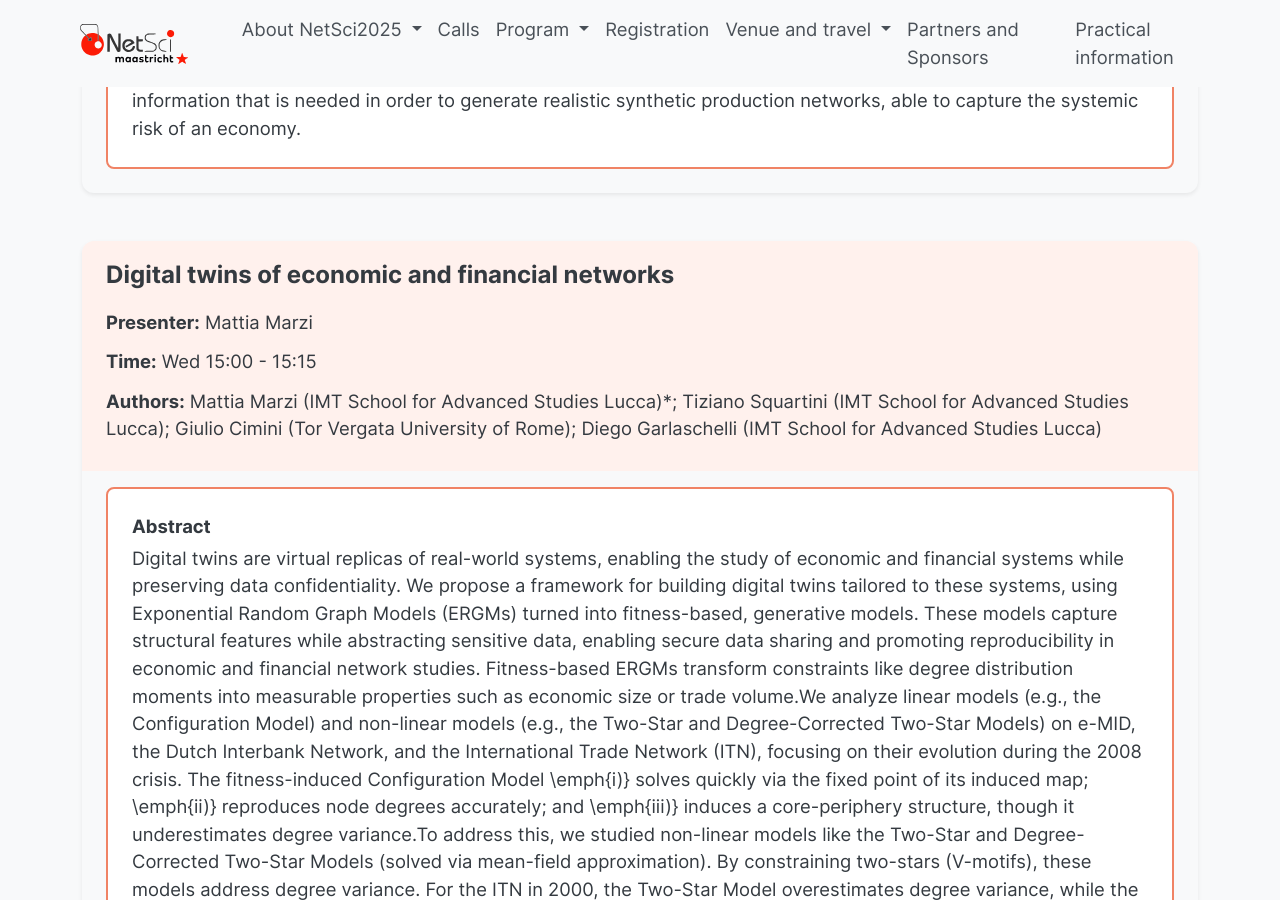
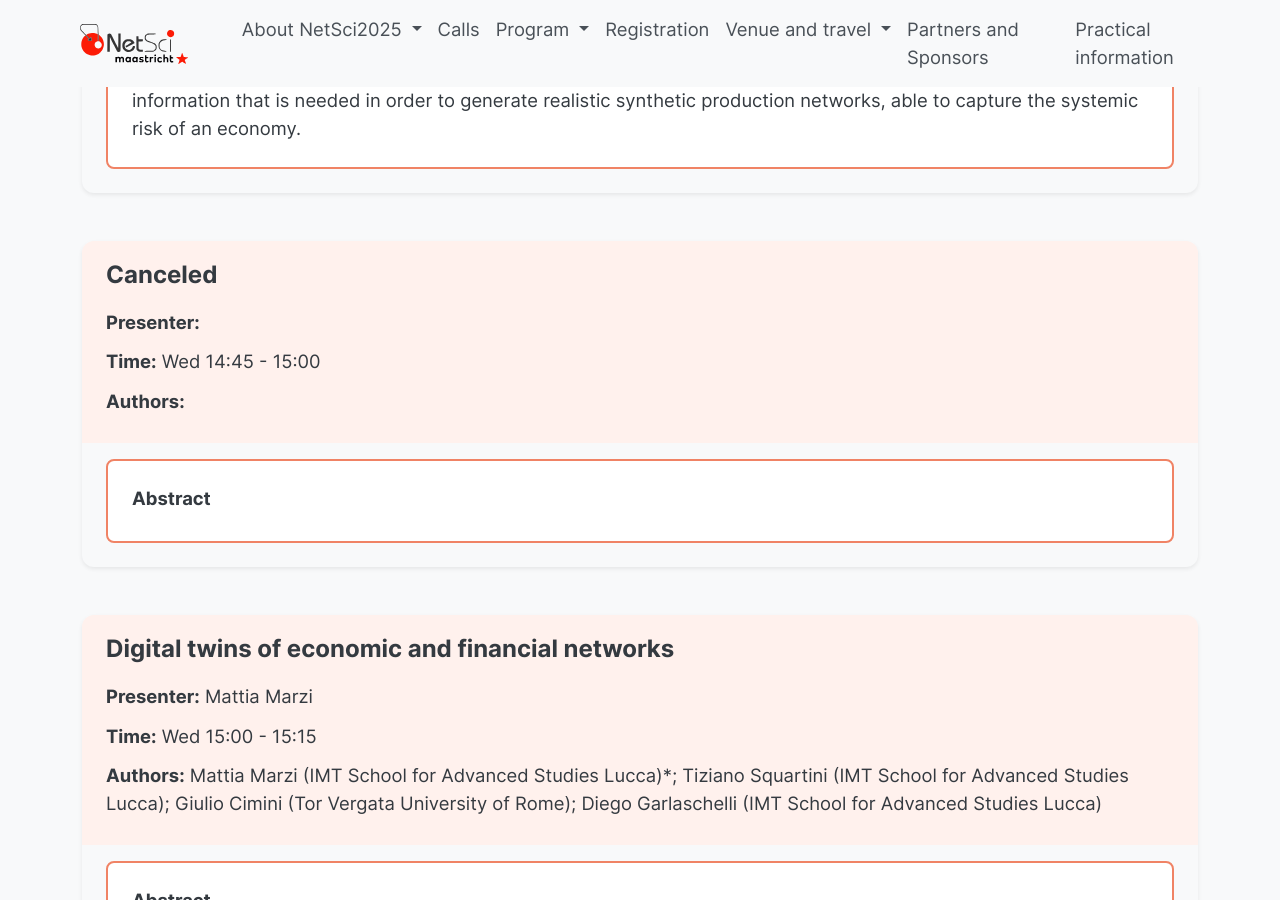
Before and after one commit to NetSci2025/netsci2025.github.io, a Jekyll site: the page built from _parallel/finance-networks-and-supply-chains.md, in a window 1280 px wide and 900 px high, scrolled down 925 px. Built offline with Jekyll 4.4.1, drawn with Linux system fonts in a browser that asks for light colours.

Commit message:
Update finance-networks-and-supply-chains.yml

```diff
--- a/_data/parallel/finance-networks-and-supply-chains.yml
+++ b/_data/parallel/finance-networks-and-supply-chains.yml
@@ -34,6 +34,13 @@ talks:
     minimal amount of empirical information that is needed in order to generate realistic
     synthetic production networks, able to capture the systemic risk of an economy.'
   Time: Wed 14:30 - 14:45
+- Session name: Finance networks and supply chains
+  Talk Order: '2'
+  Abstract ID: ' '
+  Presenter: ' '
+  Authors: ' '
+  Talk title: 'Canceled'
+  Time: Wed 14:45 - 15:00
 - Session name: Finance networks and supply chains
   Talk Order: '3'
   Abstract ID: '303'
```
